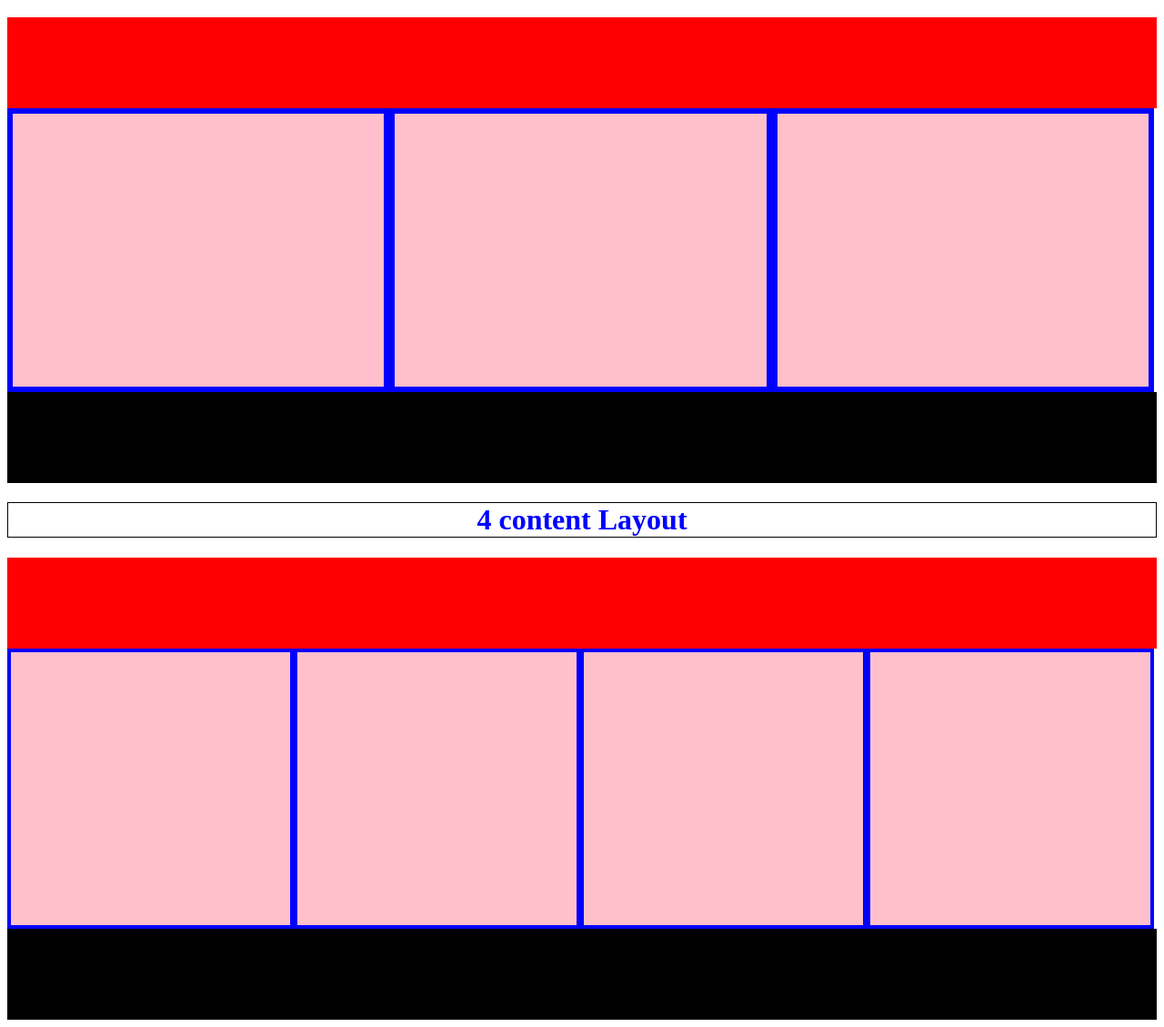
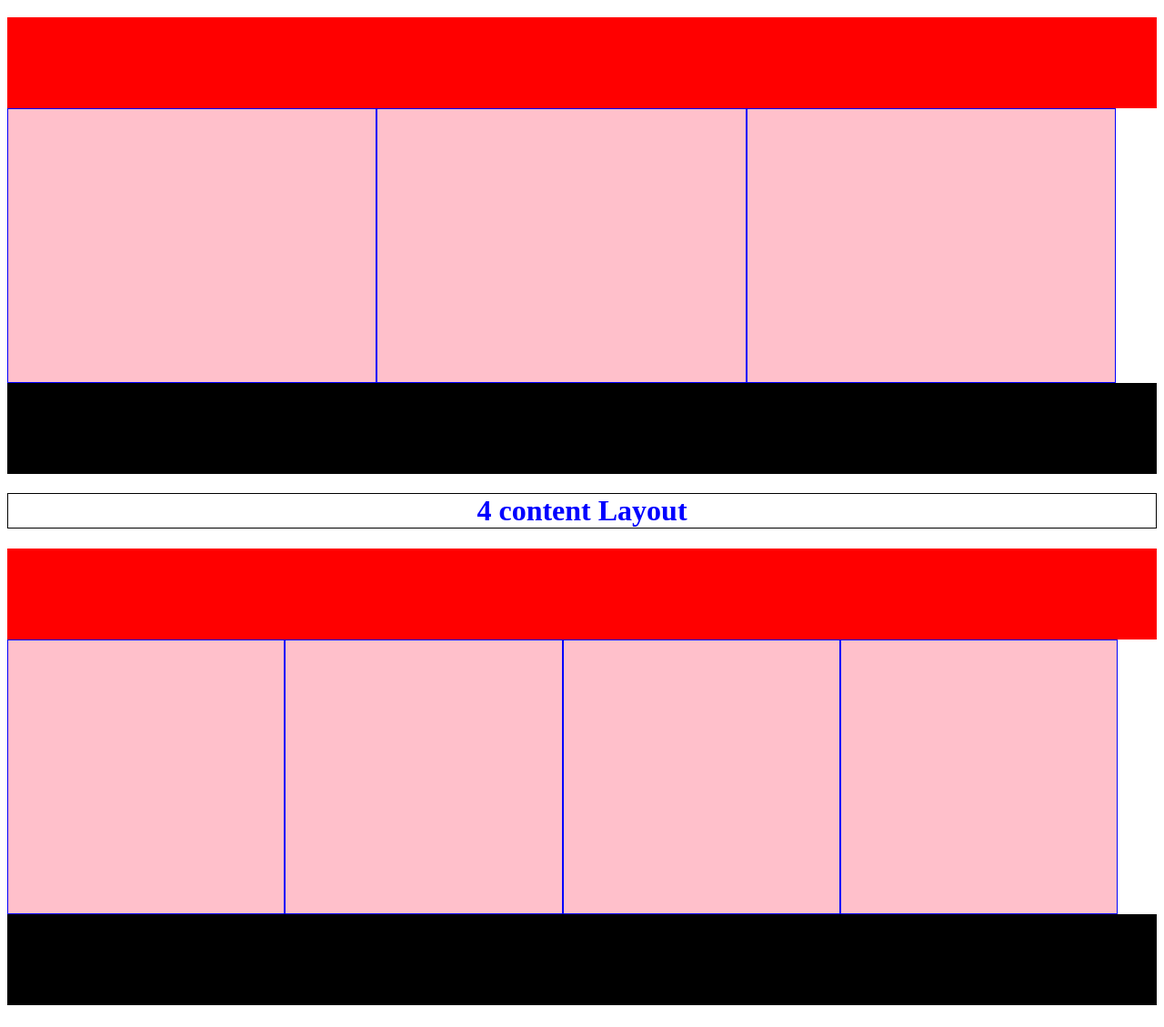
Before and after one commit to hossainjubair/Layout-Practise, a plain HTML site: page index.html in a window 1280 px wide. Shown: the part 645-1774 px from the top of the page at 91% size. Drawn offline with Linux system fonts and the light colour scheme.

Commit message:
Update style.css

```diff
--- a/css/style.css
+++ b/css/style.css
@@ -28,17 +28,17 @@ h1{
 }
 .single{
     height: 300px;
-    width:32.3%;
+    width:32%;
     background: pink;
-    border: 6.9px solid blue;
+    border: 1px solid blue;
     float: left;
 
 }
 .single1{
    height: 300px;
-    width: 24.3%;
+    width: 24%;
     background: pink;
-    border: 4.1px solid blue;
+    border: 1px solid blue;
     float: left;
 
 }
```
